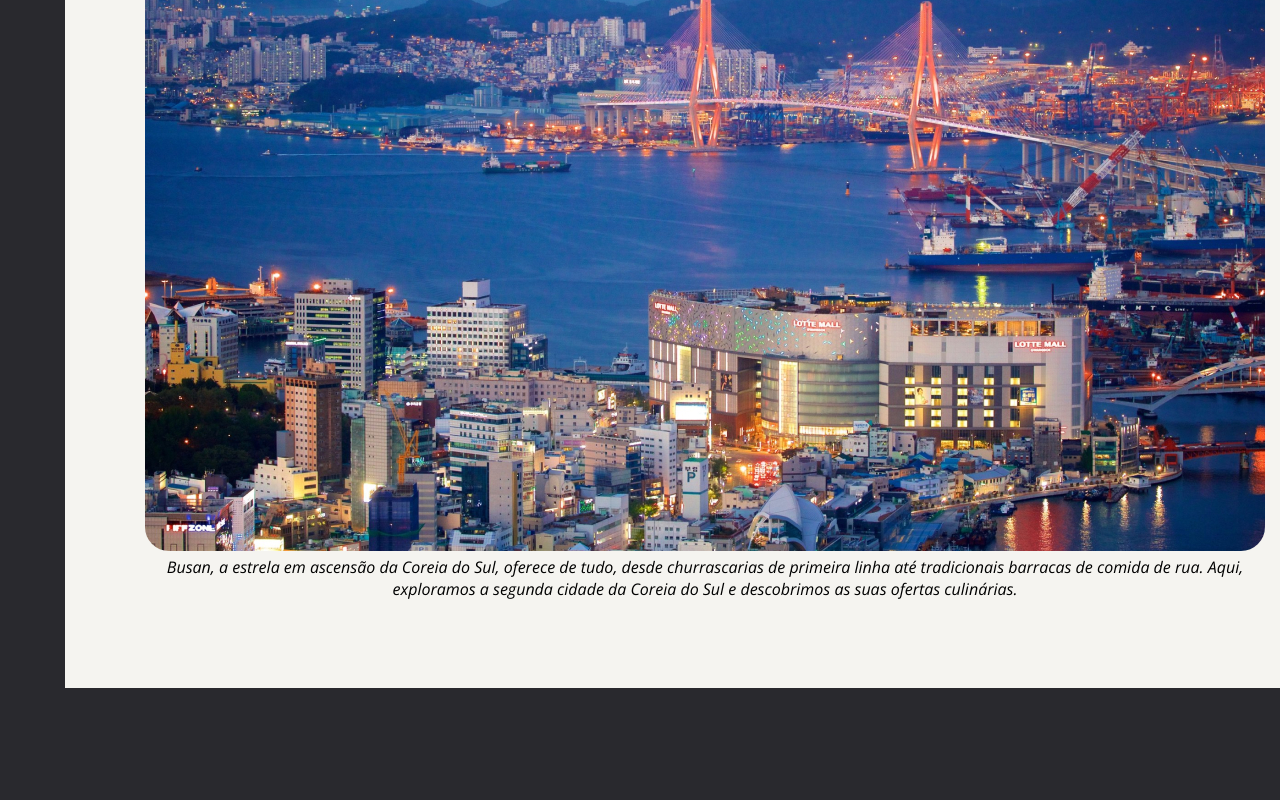
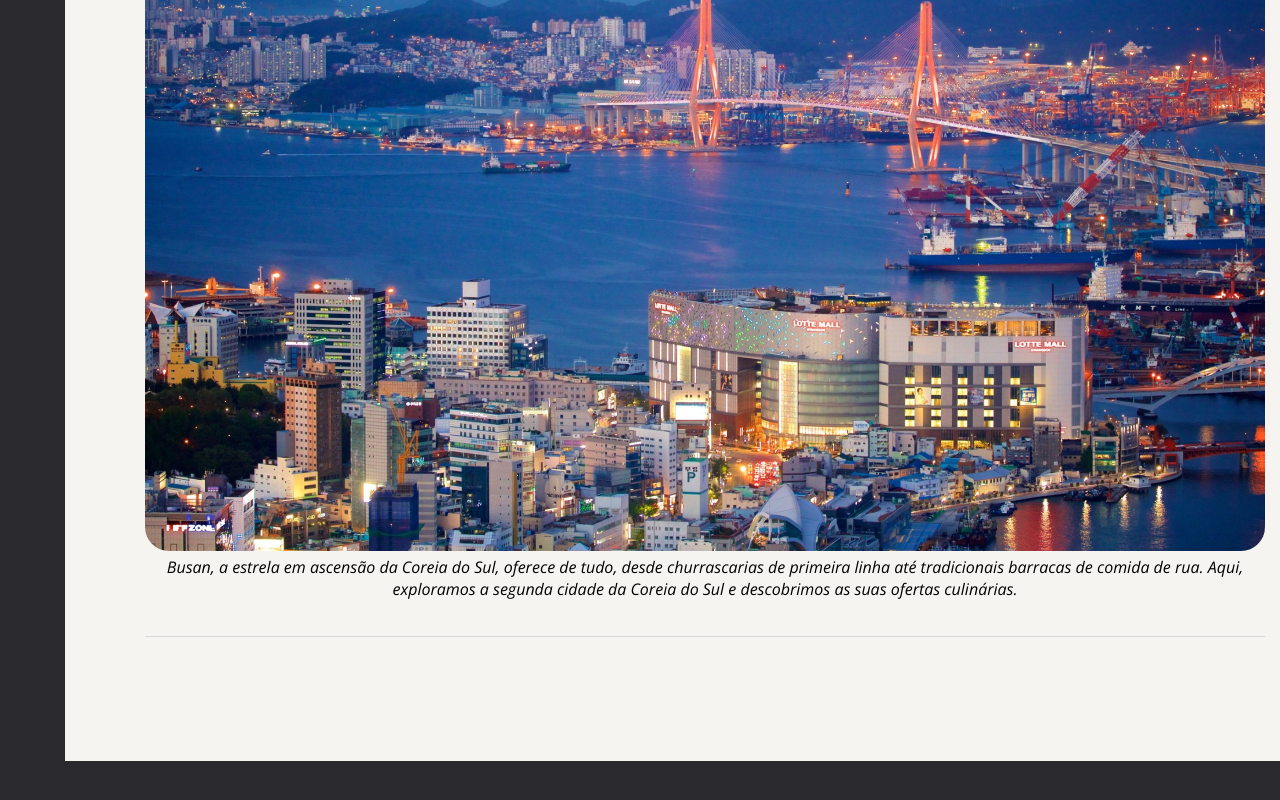
Before and after one commit to kanashirob/desafio-local-turistico, a plain HTML site: page index.html in a window 1280 px wide. Shown: the part 413-1213 px from the top of the page. Drawn offline with nearby package versions, Linux system fonts and the light colour scheme.

Commit message:
inclui divider

```diff
--- a/index.html
+++ b/index.html
@@ -22,7 +22,7 @@
         </div>
         <img src="/assets/image.jpg" alt="ponte e porto da cidade de Busan" id="head-picture">
         <p class="subtitles">Busan, a estrela em ascensão da Coreia do Sul, oferece de tudo, desde churrascarias de primeira linha até tradicionais barracas de comida de rua. Aqui, exploramos a segunda cidade da Coreia do Sul e descobrimos as suas ofertas culinárias.</p>
-
+<div class="divider"></div>
 </body>
 
 </html>
--- a/style.css
+++ b/style.css
@@ -41,3 +41,10 @@ h1{
     font-size: 16px;
     text-align: center;
 }
+
+.divider{
+    width: 100%;
+    height: 1px;
+    margin: 36px 0;
+    background-color: #d9d9d9;
+}
```
